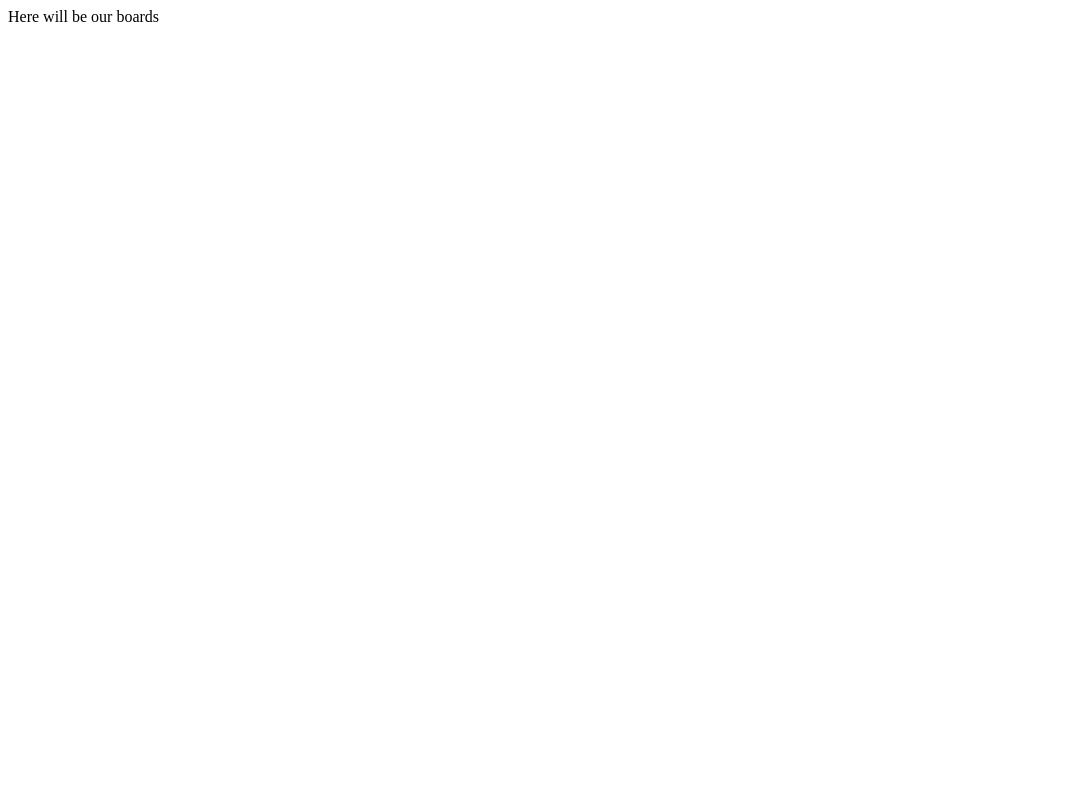
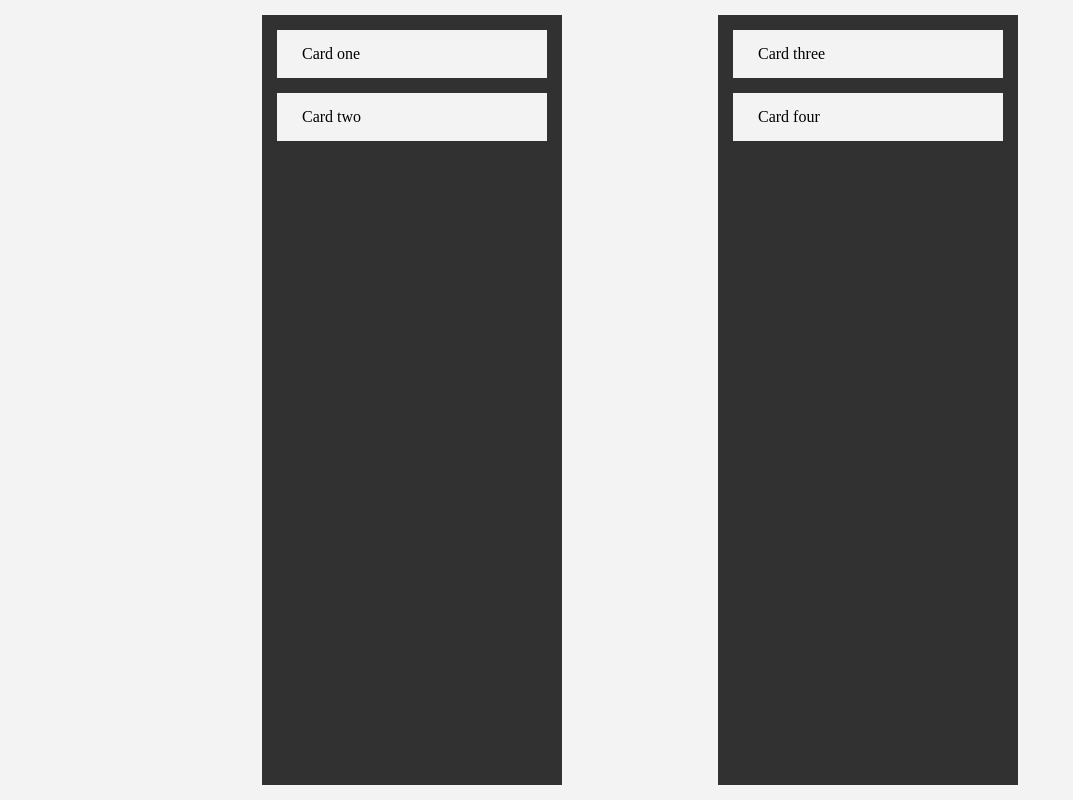
Before and after one commit to MatthewPalmer9/react-drag-drop, a React (Create React App) app: page / in a window 1280 px wide. Shown: the whole page, without its empty margins (0-1073 px from the left). Built offline with nearby package versions, Linux system fonts and the light colour scheme.

Commit message:
Applied components in App to initiate functionality and styled the components for user experience.

```diff
--- a/src/App.js
+++ b/src/App.js
@@ -1,11 +1,29 @@
 import React, { Component } from 'react';
+import Board from './components/Board.js';
+import Card from './components/Card.js';
 
 export default class App extends Component {
   render() {
     return (
       <div className="App">
         <main className="flexbox">
-          Here will be our boards
+          <Board id="board-1" className="board">
+            <Card id="card-1" className="card" draggable="true">
+              <p>Card one</p>
+            </Card>
+            <Card id="card-2" className="card" draggable="true">
+              <p>Card two</p>
+            </Card>
+          </Board>
+
+          <Board id="board-2" className="board">
+            <Card id="card-3" className="card" draggable="true">
+              <p>Card three</p>
+            </Card>
+            <Card id="card-4" className="card" draggable="true">
+              <p>Card four</p>
+            </Card>
+          </Board>
         </main>
       </div>
     )
--- a/src/components/Board.js
+++ b/src/components/Board.js
@@ -1,6 +1,10 @@
 import React from 'react';
 
 export default function Board(props) {
+
+    // Transfers the card IDs through the event
+    // Gets the element by the ID passed in
+    // Appends it to the board
     const drop = e => {
 
         // Prevents bugs/bad behavior from user interaction
@@ -22,6 +26,7 @@ export default function Board(props) {
     return (
         <div
             id={props.id}
+            className="board"
             onDrop={drop}
             onDragOver={dragOver}
         >
--- /dev/null
+++ b/src/components/Card.js
@@ -0,0 +1,35 @@
+import React from 'react';
+
+export default function Card(props) {
+
+    const dragStart = e => {
+        //sets target [e] to the item we are dragging [e.target]
+        const target = e.target;
+
+        // This time, we will use setData to reference 'card_id'
+        e.dataTransfer.setData('card_id', target.id)
+
+        // setTimeout is set to 0 to keep the item we are dragging visible. We grab it
+        // to maintain a reference to it while forcing the current position to disappear.
+        setTimeout(() => {
+            target.style.display = "none";
+        }, 0);
+    }
+
+    const dragOver = e => {
+
+        // Set to prevent reference from being called so that cards can't be dropped into cards
+        e.stopPropagation();
+    }
+
+    return (
+        <div
+            id={props.id}
+            draggable={props.draggable}
+            className={props.className}
+            onDragStart={dragStart}
+        >
+            { props. children }
+        </div>
+    )
+}
--- a/src/main.css
+++ b/src/main.css
@@ -0,0 +1,37 @@
+* {
+    margin: 0; padding: 0; box-sizing: border-box;
+}
+
+body {
+    background-color: #f3f3f3;
+}
+
+.flexbox {
+    display: flex;
+    justify-content: space-between;
+    width: 100%;
+    max-width: 786px;
+    height: 100vh;
+
+    overflow: hidden;
+
+    margin: 0 auto;
+    padding: 15px;
+}
+
+.flexbox .board {
+    display: flex;
+    flex-direction: column;
+    width: 100%;
+    max-width: 300px;
+    background-color: #313131;
+    padding: 15px;
+}
+
+.flexbox .board .card {
+    padding: 15px 25px;
+    background-color: #f3f3f3;
+
+    cursor: pointer;
+    margin-bottom: 15px;
+}
```
